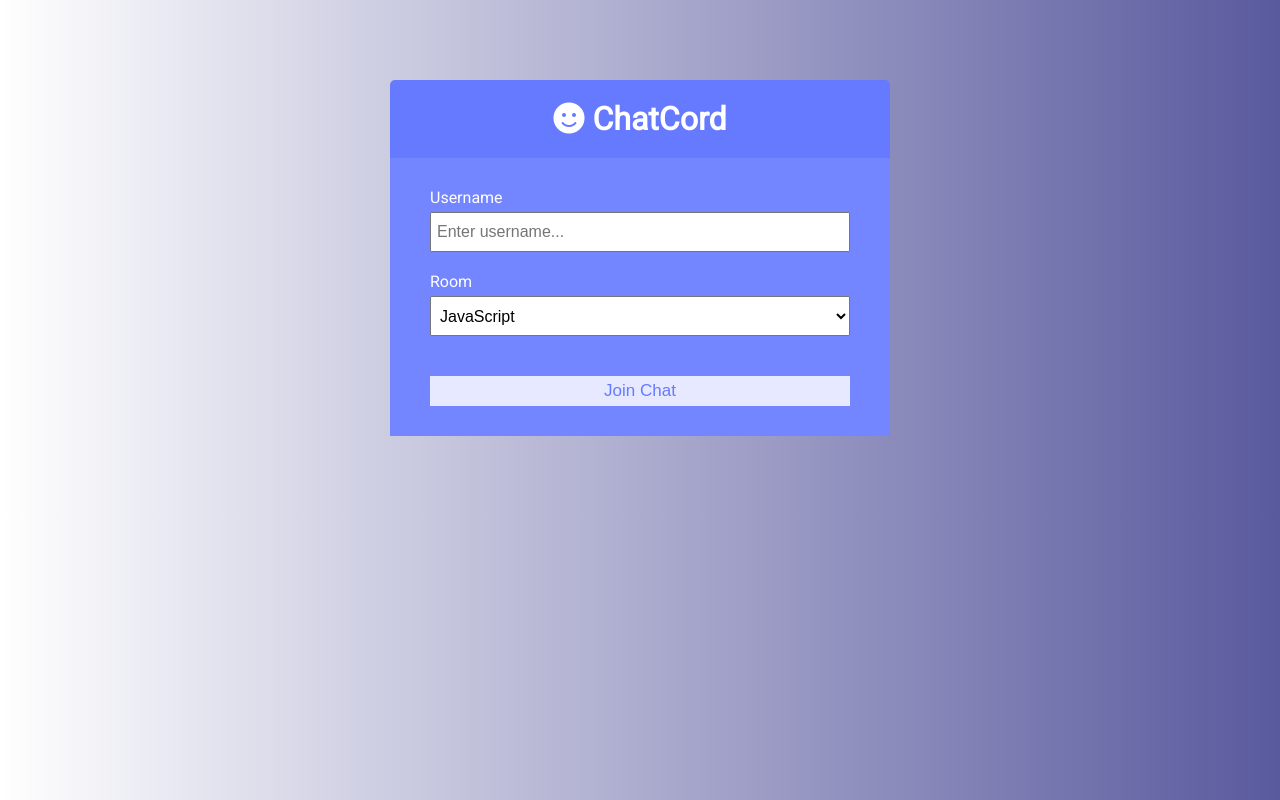
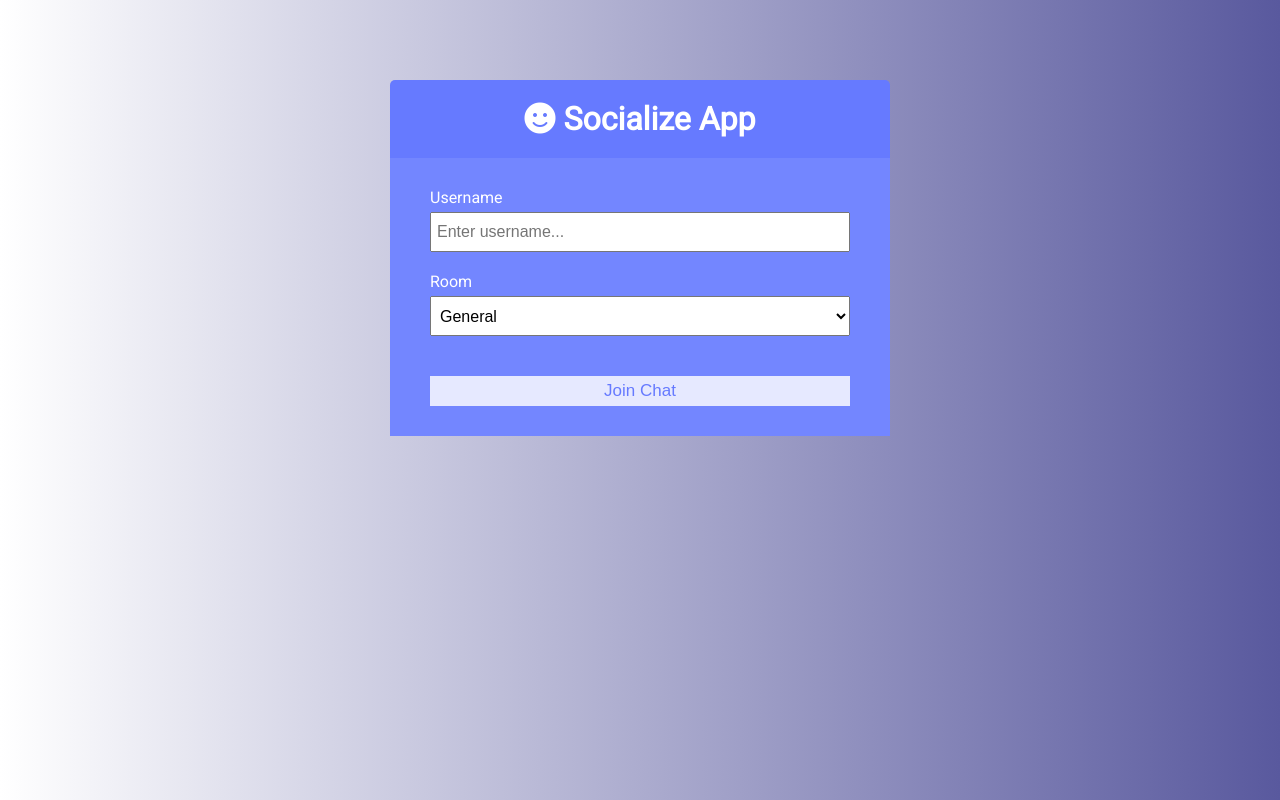
Before and after one commit to mertefe95/chat-app-project, a website: page public/index.html in a window 1280 px wide. Drawn offline with Linux system fonts and the light colour scheme.

Commit message:
index.html adjusted

```diff
--- a/public/index.html
+++ b/public/index.html
@@ -11,12 +11,12 @@
 			crossorigin="anonymous"
 		/>
 		<link rel="stylesheet" href="css/style.css" />
-		<title>ChatCord App</title>
+		<title>Live Socializing Chat App</title>
 	</head>
 	<body>
 		<div class="join-container">
 			<header class="join-header">
-				<h1><i class="fas fa-smile"></i> ChatCord</h1>
+				<h1><i class="fas fa-smile"></i> Socialize App</h1>
 			</header>
 			<main class="join-main">
 				<form action="chat.html">
@@ -33,12 +33,12 @@
 					<div class="form-control">
 						<label for="room">Room</label>
 						<select name="room" id="room">
-							<option value="JavaScript">JavaScript</option>
-							<option value="Python">Python</option>
-							<option value="PHP">PHP</option>
-							<option value="C#">C#</option>
-							<option value="Ruby">Ruby</option>
-							<option value="Java">Java</option>
+							<option value="general">General</option>
+							<option value="gossip">Gossip</option>
+							<option value="breakups">Breakups</option>
+							<option value="ex-gf-talk">Ex Gf Talk</option>
+							<option value="ex-bf-talk">Ex Bf Talk</option>
+							<option value="meet-up">Meet up</option>
 						</select>
 					</div>
 					<button type="submit" class="btn">Join Chat</button>
```
